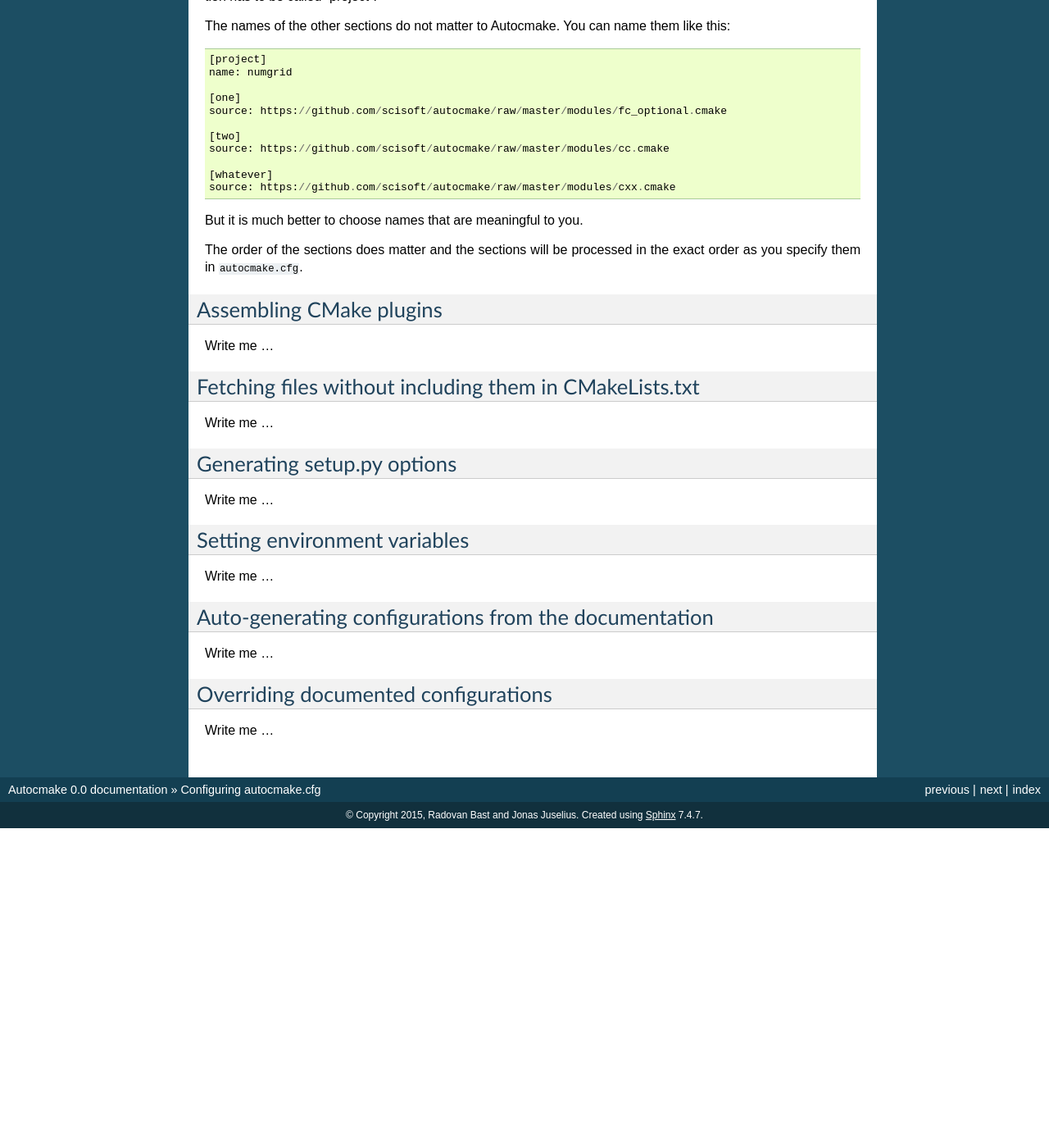
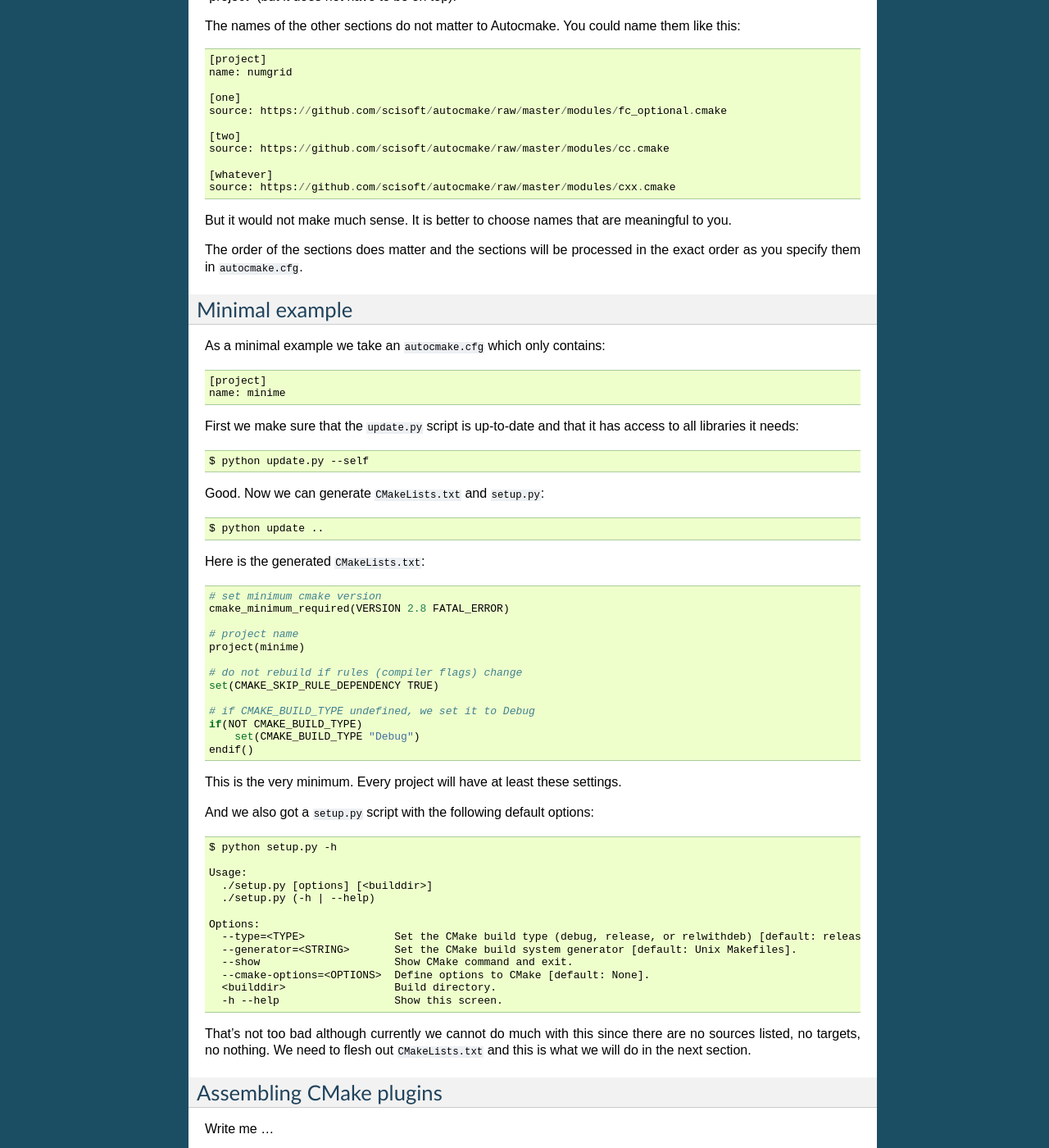
Before and after one commit to dev-cafe/autocmake, a Sphinx documentation site: the page built from doc/developers/configuration.rst, in a window 1280 px wide and 1400 px high, scrolled down 900 px. Shown: the whole window at 82% size. Built offline with Sphinx 7.4.7, drawn with Linux system fonts in a browser that asks for light colours; before the commit the page ends 1910 px from its top, so only the background shows below that; some of the changed text lies outside the part shown.

Commit message:
more doc

```diff
--- a/doc/developers/configuration.rst
+++ b/doc/developers/configuration.rst
@@ -53,10 +53,10 @@ The only section where the name matters is ``[project]``::
   [project]
   name: numgrid
 
-This is where we define the project name (here "numgrid"). Every project needs
-at least this section and this section has to be called "project".
+This is where we define the project name (here "numgrid"). This section has to
+be there and it has to be called "project" (but it does not have to be on top).
 
-The names of the other sections do not matter to Autocmake. You can name them like this::
+The names of the other sections do not matter to Autocmake. You could name them like this::
 
   [project]
   name: numgrid
@@ -70,10 +70,67 @@ The names of the other sections do not matter to Autocmake. You can name them li
   [whatever]
   source: https://github.com/scisoft/autocmake/raw/master/modules/cxx.cmake
 
-But it is much better to choose names that are meaningful to you.
+But it would not make much sense. It is better to choose names that are
+meaningful to you.
 
 The order of the sections does matter and the sections will be processed in the
 exact order as you specify them in ``autocmake.cfg``.
+
+
+Minimal example
+---------------
+
+As a minimal example we take an ``autocmake.cfg`` which only contains::
+
+  [project]
+  name: minime
+
+First we make sure that the ``update.py`` script is up-to-date and that it has access
+to all libraries it needs::
+
+  $ python update.py --self
+
+Good. Now we can generate ``CMakeLists.txt`` and ``setup.py``::
+
+  $ python update ..
+
+Here is the generated ``CMakeLists.txt``::
+
+  # set minimum cmake version
+  cmake_minimum_required(VERSION 2.8 FATAL_ERROR)
+
+  # project name
+  project(minime)
+
+  # do not rebuild if rules (compiler flags) change
+  set(CMAKE_SKIP_RULE_DEPENDENCY TRUE)
+
+  # if CMAKE_BUILD_TYPE undefined, we set it to Debug
+  if(NOT CMAKE_BUILD_TYPE)
+      set(CMAKE_BUILD_TYPE "Debug")
+  endif()
+
+This is the very minimum. Every project will have at least these settings.
+
+And we also got a ``setup.py`` script with the following default options::
+
+  $ python setup.py -h
+
+  Usage:
+    ./setup.py [options] [<builddir>]
+    ./setup.py (-h | --help)
+
+  Options:
+    --type=<TYPE>              Set the CMake build type (debug, release, or relwithdeb) [default: release].
+    --generator=<STRING>       Set the CMake build system generator [default: Unix Makefiles].
+    --show                     Show CMake command and exit.
+    --cmake-options=<OPTIONS>  Define options to CMake [default: None].
+    <builddir>                 Build directory.
+    -h --help                  Show this screen.
+
+That's not too bad although currently we cannot do much with this since there
+are no sources listed, no targets, no nothing. We need to flesh out
+``CMakeLists.txt`` and this is what we will do in the next section.
 
 
 Assembling CMake plugins
--- a/doc/developers/example.rst
+++ b/doc/developers/example.rst
@@ -1,6 +1,6 @@
 
 
-Example hello world project
+Example Hello World project
 ===========================
 
 Write me ...
```
